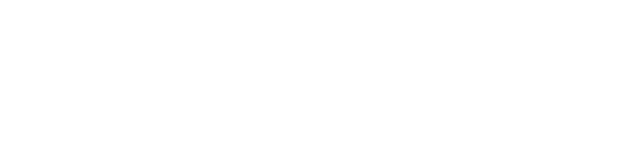
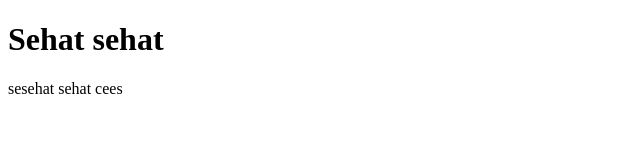
Before and after one commit to abiyyufzzzn/belajar_git, a plain HTML site: page index.html in a window 1280 px wide. Shown: the whole page, without its empty margins (0-640 px from the left). Drawn offline with Linux system fonts and the light colour scheme.

Commit message:
update file index

```diff
--- a/index.html
+++ b/index.html
@@ -6,6 +6,7 @@
     <title>Document</title>
 </head>
 <body>
-
+    <h1>Sehat sehat</h1>
+    sesehat sehat cees
 </body>
 </html>
```
